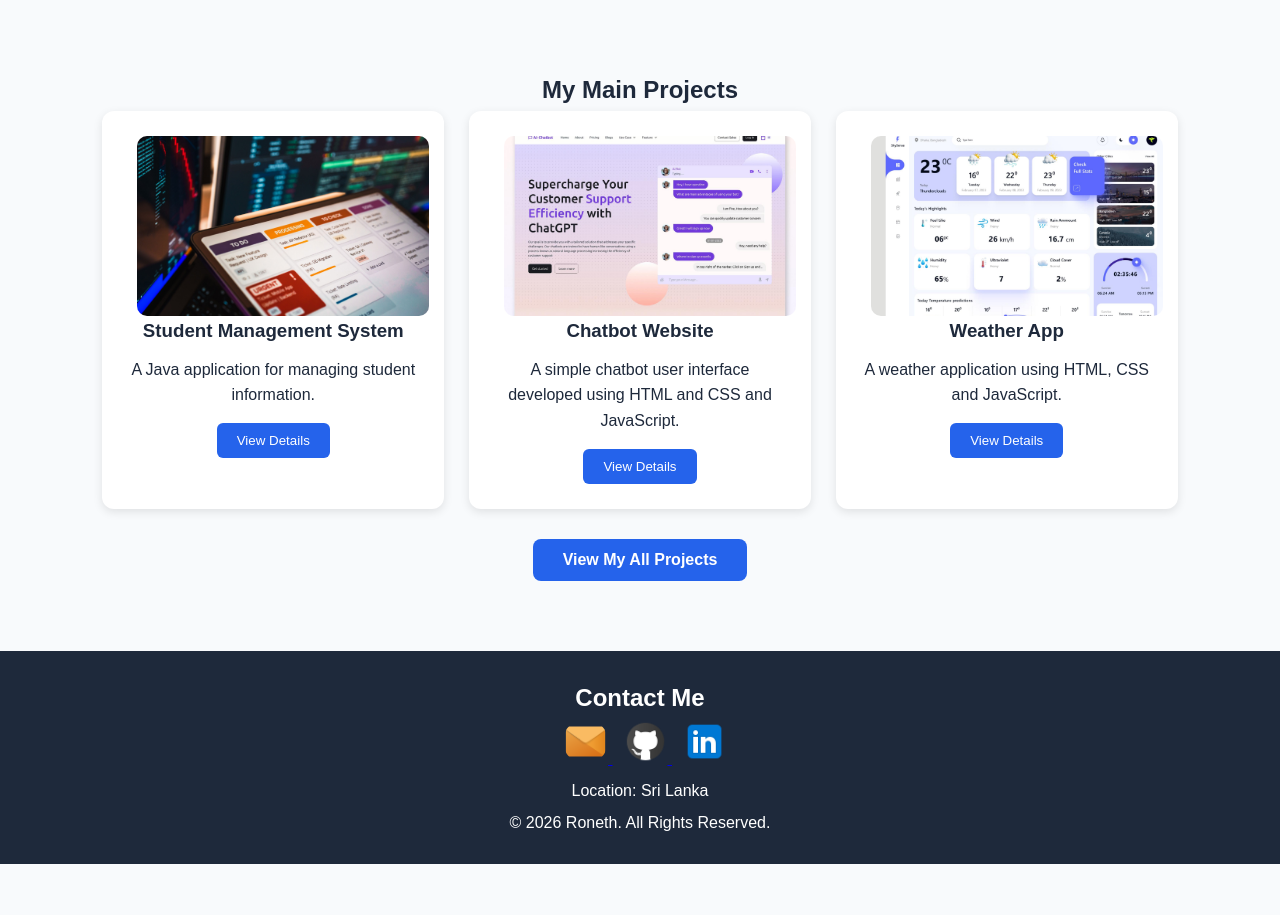
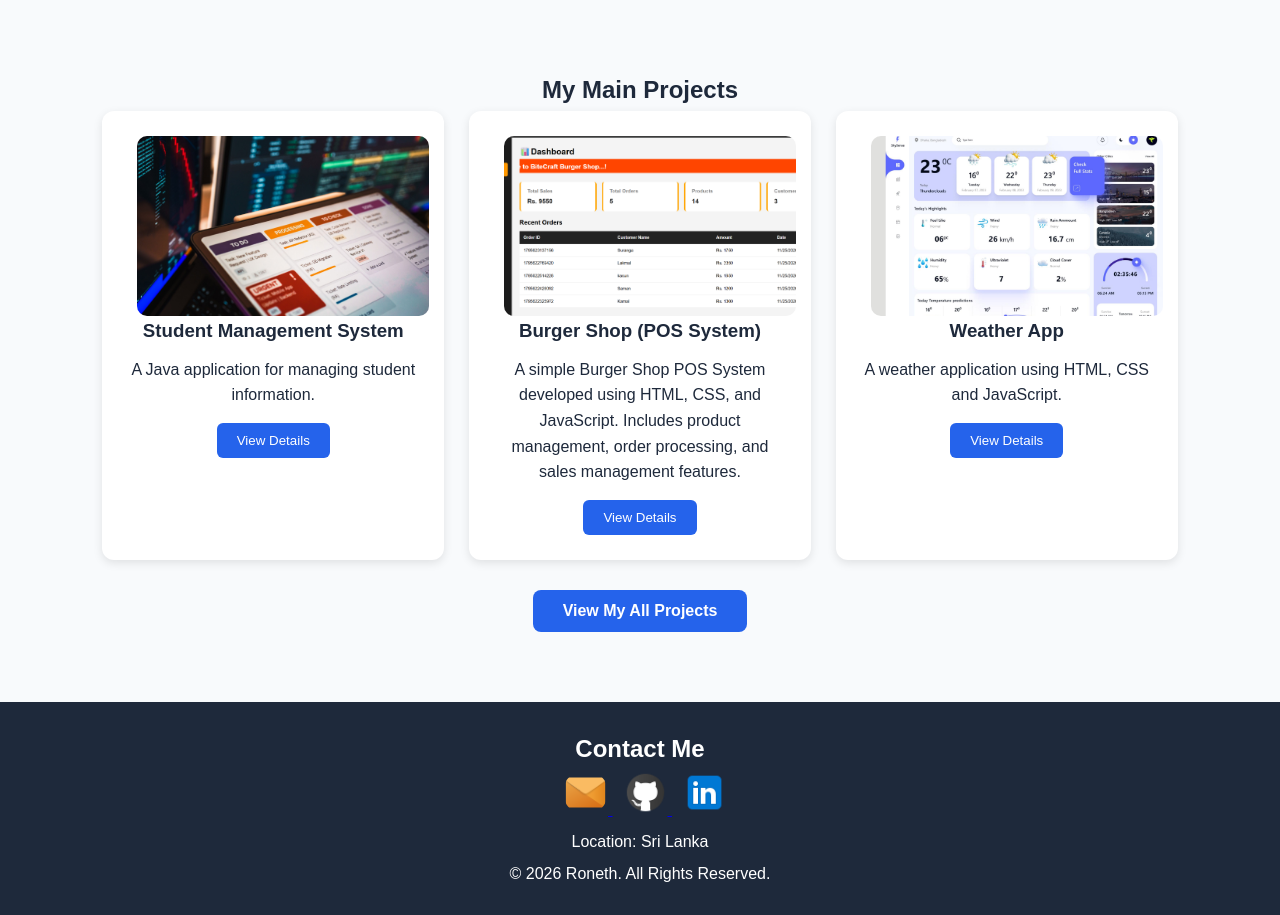
Before and after one commit to Roneth87/My-Portfolio, a plain HTML site: page index.html in a window 1280 px wide. Shown: the part 1640-2555 px from the top of the page. Before the commit the page ends 2504 px from the top, so only its background shows below. Drawn offline with Linux system fonts and the light colour scheme.

Commit message:
Update main project card

```diff
--- a/index.html
+++ b/index.html
@@ -149,10 +149,10 @@
 
                 <article class="project-card">
 
-                    <img src="assets\img\chatbot.jpeg" alt="chatbot logo">
-                    <h3>Chatbot Website</h3>
-                    <p> A simple chatbot user interface developed using HTML and CSS and JavaScript.</p>
-                    <a href="https://github.com/Roneth87/Chatbot">
+                    <img src="assets\img\pos.png" alt="pos logo">
+                    <h3>Burger Shop (POS System)</h3>
+                    <p>A simple Burger Shop POS System developed using HTML, CSS, and JavaScript. Includes product management, order processing, and sales management features.</p>
+                    <a href="https://github.com/Roneth87/BiteCraft-Burger-Shop-POS-System">
                         <button>View Details</button>
                     </a>
 
```
Also changed, not shown: assets/img/pos.png (added).
